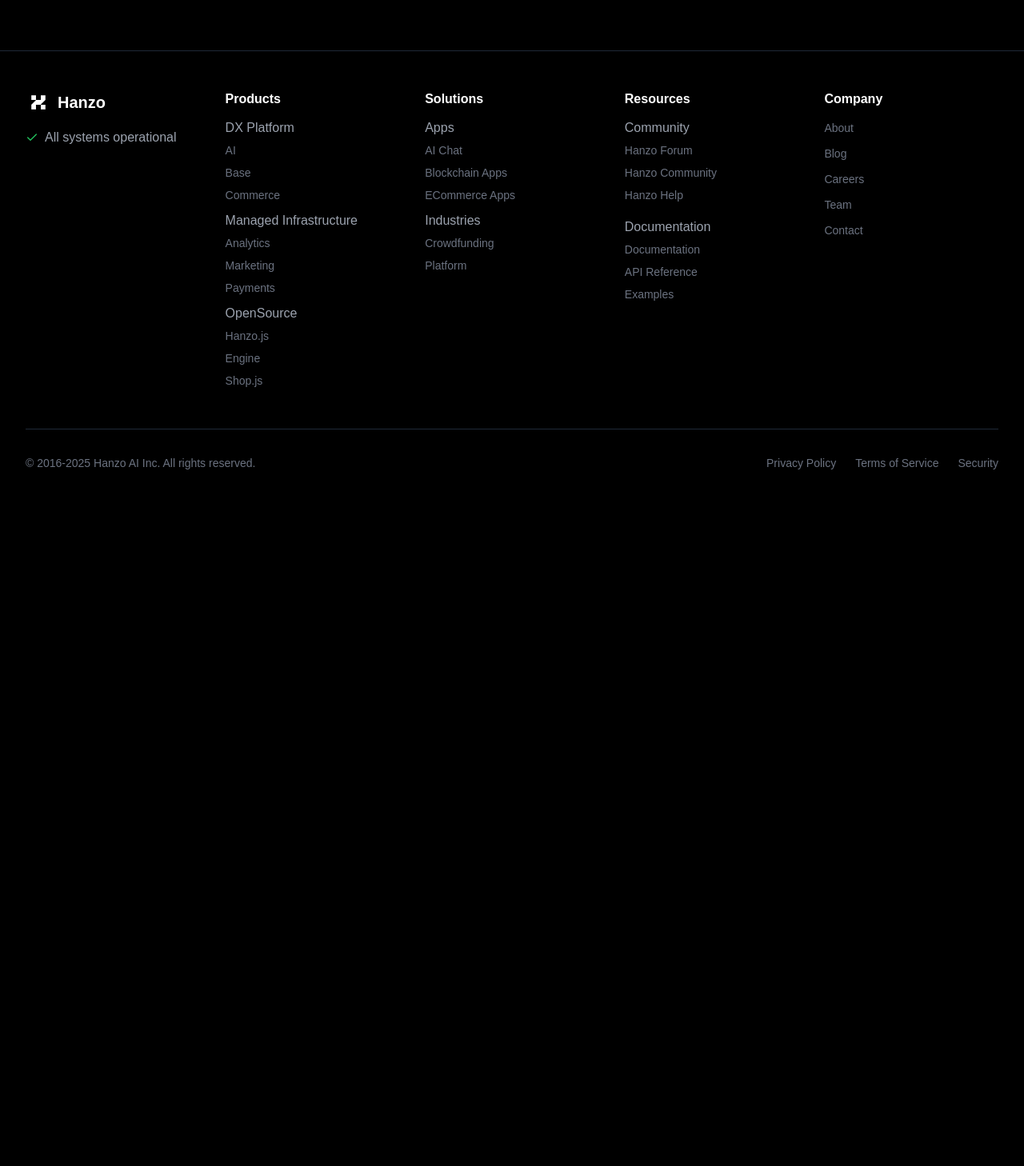
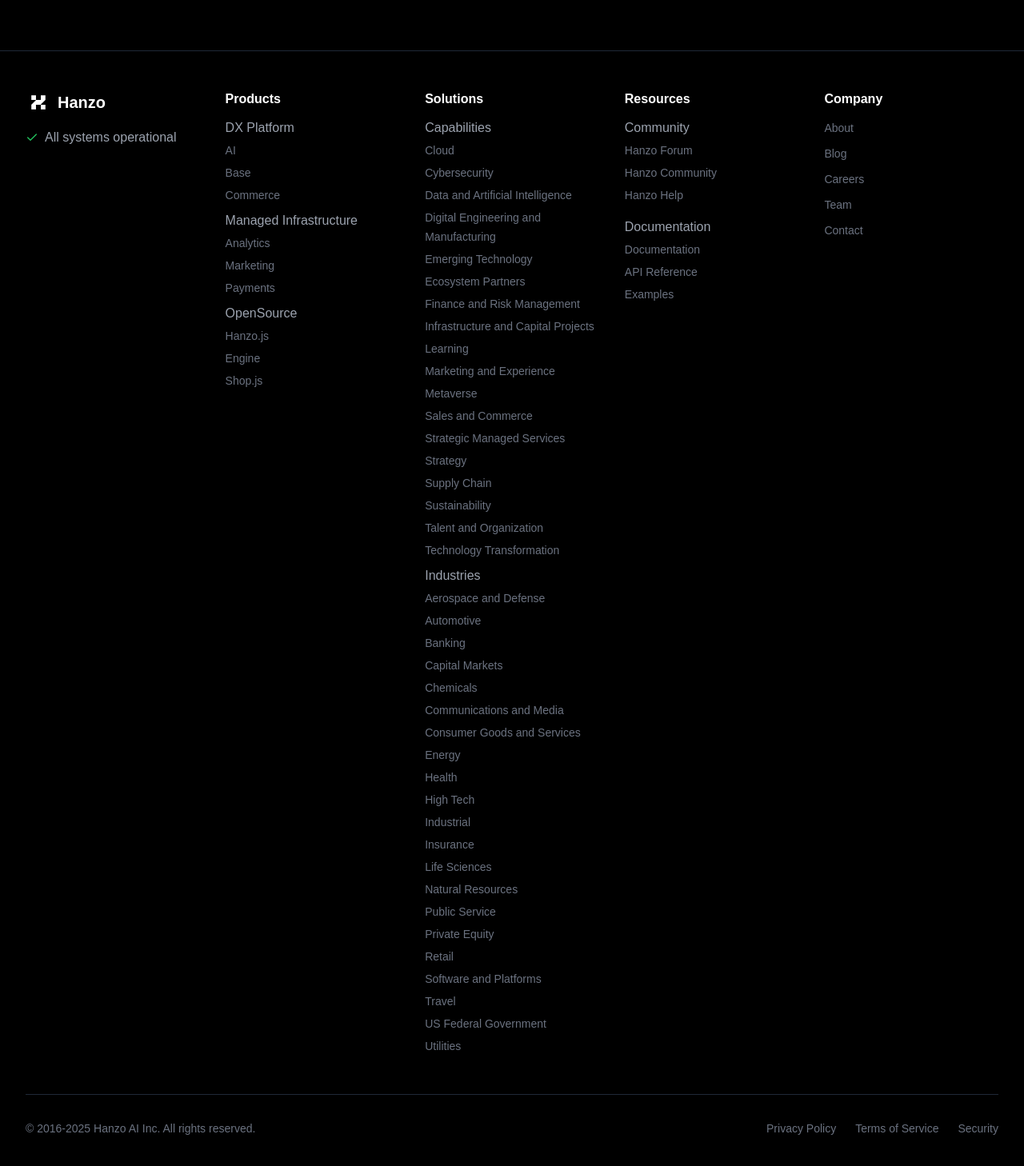
Before and after one commit to hanzoai/hanzo.industries, a React (Vite) app: page /team in a window 1280 px wide. Shown: the part 2134-3592 px from the top of the page at 80% size. Before the commit the page ends 2771 px from the top, so only its background shows below. Built offline with nearby package versions, Linux system fonts and the light colour scheme; a web font is replaced by a local one.

Commit message:
Add industry and solution data
Added industry and solution data to the navigation constants.  This includes capabilities, industries, and solutions data for improved navigation and filtering.

```diff
--- a/src/constants/navigation.ts
+++ b/src/constants/navigation.ts
@@ -16,12 +16,53 @@
 
 export const solutions = [
   {
-    title: "Apps",
-    items: ["AI Chat", "Blockchain Apps", "ECommerce Apps"]
+    title: "Capabilities",
+    items: [
+      "Cloud",
+      "Cybersecurity",
+      "Data and Artificial Intelligence",
+      "Digital Engineering and Manufacturing",
+      "Emerging Technology",
+      "Ecosystem Partners",
+      "Finance and Risk Management",
+      "Infrastructure and Capital Projects",
+      "Learning",
+      "Marketing and Experience",
+      "Metaverse",
+      "Sales and Commerce",
+      "Strategic Managed Services",
+      "Strategy",
+      "Supply Chain",
+      "Sustainability",
+      "Talent and Organization",
+      "Technology Transformation"
+    ]
   },
   {
     title: "Industries",
-    items: ["Crowdfunding", "Platform"]
+    items: [
+      "Aerospace and Defense",
+      "Automotive",
+      "Banking",
+      "Capital Markets",
+      "Chemicals",
+      "Communications and Media",
+      "Consumer Goods and Services",
+      "Energy",
+      "Health",
+      "High Tech",
+      "Industrial",
+      "Insurance",
+      "Life Sciences",
+      "Natural Resources",
+      "Public Service",
+      "Private Equity",
+      "Retail",
+      "Software and Platforms",
+      "Travel",
+      "US Federal Government",
+      "Utilities"
+    ]
   }
 ];
 
```
